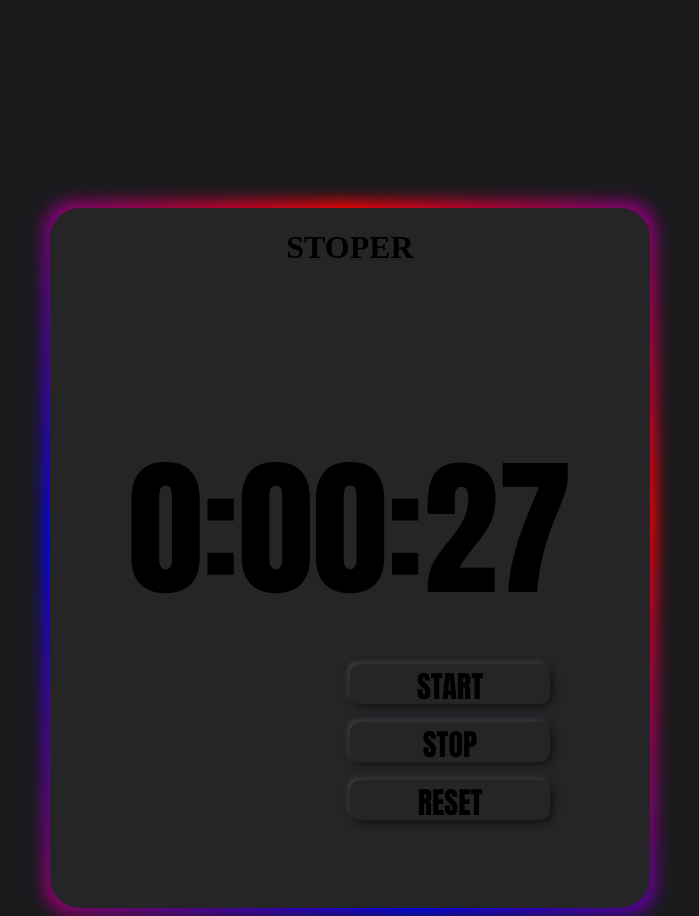
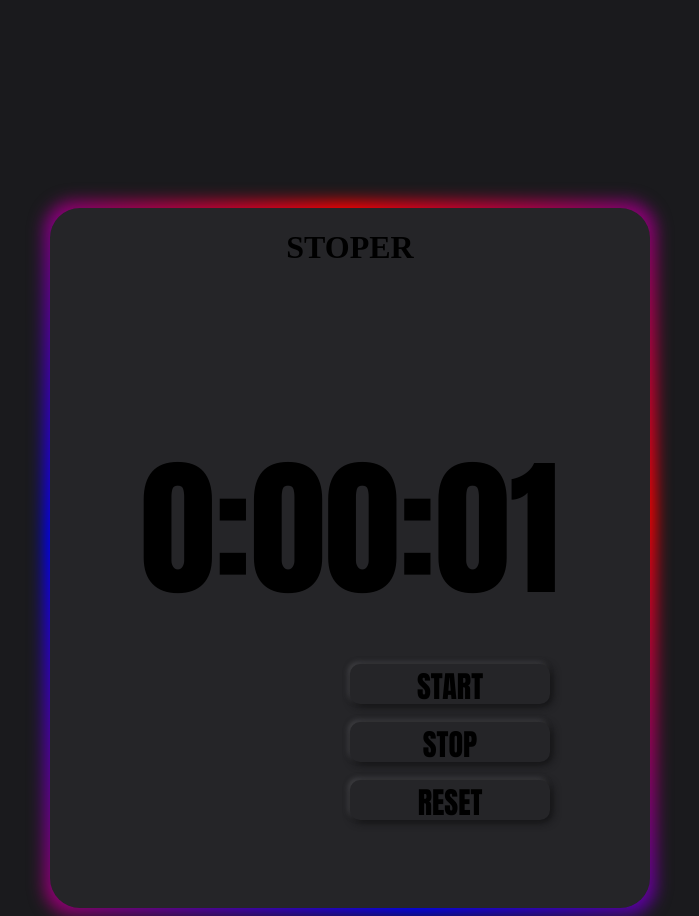
Before and after one commit to paperPR/stoper4, a plain HTML site: page index.html in a window 1280 px wide. Both pictures are taken after a click on the element "START". Shown: the whole page, without its empty margins (290-989 px from the left). Drawn offline with Linux system fonts and the light colour scheme.

Commit message:
Update index.html

```diff
--- a/index.html
+++ b/index.html
@@ -28,16 +28,22 @@
     let minuta = 0
     let minuta2 = 0
     let godzina = 0
-    let tryb =false
+    let tryb = 0
     let res = document.getElementById("res")
     res.innerHTML = godzina+":"+minuta2+minuta+":"+sekunda2+sekunda
     let interval_id
 
     function start(){
-        interval_id = setInterval(przelicz,100)
+        if(tryb == 0){
+            interval_id = setInterval(przelicz,1000)
+            tryb += 1
+        }
     }
     function stoper(){
-        clearInterval(interval_id)
+        if(tryb == 1){
+            clearInterval(interval_id)
+            tryb -= 1
+        }
     }
     function reset(){
         sekunda = 0
```
